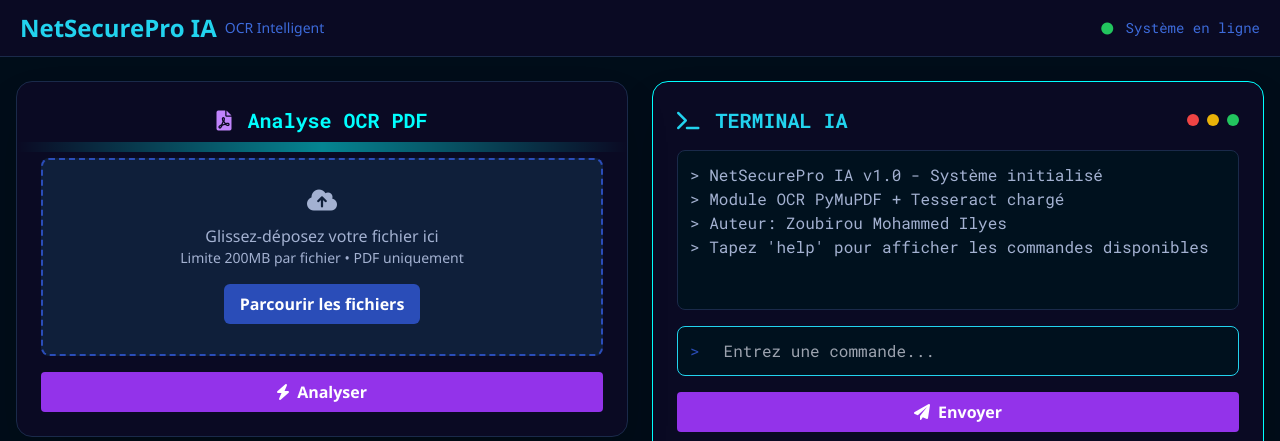
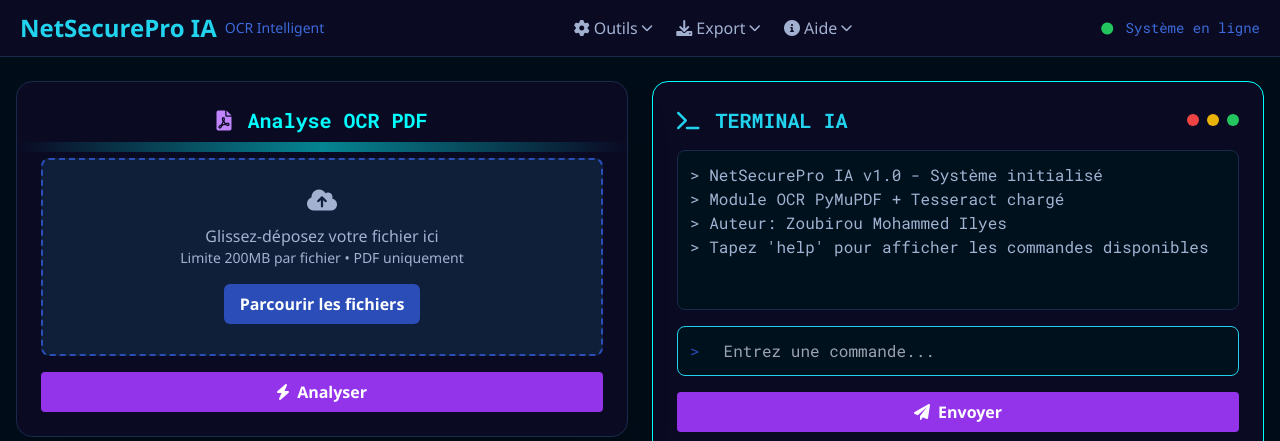
Before and after one commit to milyes/MedicalTrackerPro34, a Flask app: page / in a window 1280 px wide. Shown: the top 441 px of the page. Run offline with Flask 3, Linux system fonts and the light colour scheme; some libraries are stand-ins or nearby versions.

Commit message:
Add a menu to access tools and options to improve user experience
Implement CLI modal, API info display, and dynamic menu options in main.js and index.html.

Replit-Commit-Author: Agent
Replit-Commit-Session-Id: 4a21743f-d701-41a5-90b3-54a30d902ef9
Replit-Commit-Screenshot-Url: https://storage.googleapis.com/screenshot-production-us-central1/65bda231-f7f0-4b85-b987-4c0955ce648d/9d36e78e-de61-4593-b38f-3dcd91ef2b02.jpg

```diff
--- a/static/js/main.js
+++ b/static/js/main.js
@@ -382,6 +382,330 @@ function exportAllPages() {
     showMessage('Export complet initié', 'success');
 }
 
+// Open CLI Modal
+function openCLIModal() {
+    const modal = document.createElement('div');
+    modal.className = 'fixed inset-0 bg-black bg-opacity-80 flex items-center justify-center z-50 p-4';
+
+    modal.innerHTML = `
+        <div class="bg-[#0a0a23] rounded-2xl border border-[#1a2a4a] w-full max-w-2xl">
+            <div class="p-4 border-b border-[#1a2a4a] flex justify-between items-center">
+                <h3 class="text-xl font-bold text-cyan-400">
+                    <i class="fas fa-terminal mr-2"></i>Interface CLI - NetSecurePro IA
+                </h3>
+                <button onclick="this.closest('.fixed').remove()" class="text-gray-400 hover:text-white text-xl">
+                    <i class="fas fa-times"></i>
+                </button>
+            </div>
+            <div class="p-6">
+                <div class="bg-[#00111e] rounded-lg p-4 mb-4 border border-[#1a2a4a]">
+                    <h4 class="text-cyan-400 mb-2 font-semibold">Utilisation CLI</h4>
+                    <pre class="terminal-text text-[#a3b1d1] text-sm">
+# Mode interactif
+python cli_ocr.py -i
+
+# Traitement direct
+python cli_ocr.py document.pdf -o resultat.txt
+
+# Export JSON
+python cli_ocr.py document.pdf -o data.json --json
+
+# Spécifier la langue
+python cli_ocr.py document.pdf -l fra+eng -o output.txt
+                    </pre>
+                </div>
+                <div class="grid grid-cols-2 gap-3">
+                    <button onclick="copyToClipboard('python cli_ocr.py -i')"
+                            class="bg-purple-600 hover:bg-purple-700 text-white px-3 py-2 rounded text-sm">
+                        <i class="fas fa-copy mr-1"></i>Copier Mode Interactif
+                    </button>
+                    <a href="/static/cli_ocr.py" download class="bg-green-600 hover:bg-green-700 text-white px-3 py-2 rounded text-sm text-center">
+                        <i class="fas fa-download mr-1"></i>Télécharger CLI
+                    </a>
+                </div>
+            </div>
+        </div>
+    `;
+
+    document.body.appendChild(modal);
+
+    modal.addEventListener('click', function(e) {
+        if (e.target === modal) {
+            modal.remove();
+        }
+    });
+}
+
+// Show API Info
+function showAPIInfo() {
+    fetch('/api/info')
+    .then(response => response.json())
+    .then(data => {
+        const modal = document.createElement('div');
+        modal.className = 'fixed inset-0 bg-black bg-opacity-80 flex items-center justify-center z-50 p-4';
+
+        modal.innerHTML = `
+            <div class="bg-[#0a0a23] rounded-2xl border border-[#1a2a4a] w-full max-w-2xl">
+                <div class="p-4 border-b border-[#1a2a4a] flex justify-between items-center">
+                    <h3 class="text-xl font-bold text-cyan-400">
+                        <i class="fas fa-code mr-2"></i>API Information
+                    </h3>
+                    <button onclick="this.closest('.fixed').remove()" class="text-gray-400 hover:text-white text-xl">
+                        <i class="fas fa-times"></i>
+                    </button>
+                </div>
+                <div class="p-6">
+                    <div class="bg-[#00111e] rounded-lg p-4 mb-4 border border-[#1a2a4a]">
+                        <h4 class="text-cyan-400 mb-2 font-semibold">Endpoints Disponibles</h4>
+                        <div class="space-y-2 text-sm">
+                            <div class="flex items-center">
+                                <span class="bg-green-600 text-white px-2 py-1 rounded text-xs mr-2">POST</span>
+                                <code class="text-[#a3b1d1]">/ask</code>
+                                <span class="text-gray-400 ml-2">- Commandes terminal</span>
+                            </div>
+                            <div class="flex items-center">
+                                <span class="bg-green-600 text-white px-2 py-1 rounded text-xs mr-2">POST</span>
+                                <code class="text-[#a3b1d1]">/process-pdf</code>
+                                <span class="text-gray-400 ml-2">- Upload PDF</span>
+                            </div>
+                            <div class="flex items-center">
+                                <span class="bg-blue-600 text-white px-2 py-1 rounded text-xs mr-2">GET</span>
+                                <code class="text-[#a3b1d1]">/export-text</code>
+                                <span class="text-gray-400 ml-2">- Export texte</span>
+                            </div>
+                            <div class="flex items-center">
+                                <span class="bg-blue-600 text-white px-2 py-1 rounded text-xs mr-2">GET</span>
+                                <code class="text-[#a3b1d1]">/generate-qr</code>
+                                <span class="text-gray-400 ml-2">- QR Code APK</span>
+                            </div>
+                            <div class="flex items-center">
+                                <span class="bg-blue-600 text-white px-2 py-1 rounded text-xs mr-2">GET</span>
+                                <code class="text-[#a3b1d1]">/api/info</code>
+                                <span class="text-gray-400 ml-2">- Info API</span>
+                            </div>
+                        </div>
+                    </div>
+                    <div class="grid grid-cols-2 gap-3">
+                        <button onclick="copyToClipboard('${window.location.origin}/api/info')"
+                                class="bg-purple-600 hover:bg-purple-700 text-white px-3 py-2 rounded text-sm">
+                            <i class="fas fa-copy mr-1"></i>Copier URL API
+                        </button>
+                        <button onclick="window.open('/api/info', '_blank')"
+                                class="bg-cyan-600 hover:bg-cyan-700 text-white px-3 py-2 rounded text-sm">
+                            <i class="fas fa-external-link-alt mr-1"></i>Voir API
+                        </button>
+                    </div>
+                </div>
+            </div>
+        `;
+
+        document.body.appendChild(modal);
+
+        modal.addEventListener('click', function(e) {
+            if (e.target === modal) {
+                modal.remove();
+            }
+        });
+    })
+    .catch(error => {
+        showMessage('Erreur lors du chargement des informations API', 'error');
+    });
+}
+
+// Show Shortcuts
+function showShortcuts() {
+    const modal = document.createElement('div');
+    modal.className = 'fixed inset-0 bg-black bg-opacity-80 flex items-center justify-center z-50 p-4';
+
+    modal.innerHTML = `
+        <div class="bg-[#0a0a23] rounded-2xl border border-[#1a2a4a] w-full max-w-2xl">
+            <div class="p-4 border-b border-[#1a2a4a] flex justify-between items-center">
+                <h3 class="text-xl font-bold text-cyan-400">
+                    <i class="fas fa-keyboard mr-2"></i>Raccourcis Clavier
+                </h3>
+                <button onclick="this.closest('.fixed').remove()" class="text-gray-400 hover:text-white text-xl">
+                    <i class="fas fa-times"></i>
+                </button>
+            </div>
+            <div class="p-6">
+                <div class="grid grid-cols-1 gap-4">
+                    <div class="bg-[#00111e] rounded-lg p-4 border border-[#1a2a4a]">
+                        <h4 class="text-cyan-400 mb-3 font-semibold">Navigation Générale</h4>
+                        <div class="space-y-2 text-sm">
+                            <div class="flex justify-between">
+                                <span class="text-[#a3b1d1]">Entrée</span>
+                                <span class="text-gray-400">Envoyer commande terminal</span>
+                            </div>
+                            <div class="flex justify-between">
+                                <span class="text-[#a3b1d1]">Échap</span>
+                                <span class="text-gray-400">Fermer modales</span>
+                            </div>
+                        </div>
+                    </div>
+                    <div class="bg-[#00111e] rounded-lg p-4 border border-[#1a2a4a]">
+                        <h4 class="text-cyan-400 mb-3 font-semibold">Visualiseur de Pages</h4>
+                        <div class="space-y-2 text-sm">
+                            <div class="flex justify-between">
+                                <span class="text-[#a3b1d1]">← →</span>
+                                <span class="text-gray-400">Navigation entre pages</span>
+                            </div>
+                            <div class="flex justify-between">
+                                <span class="text-[#a3b1d1]">Échap</span>
+                                <span class="text-gray-400">Fermer visualiseur</span>
+                            </div>
+                        </div>
+                    </div>
+                    <div class="bg-[#00111e] rounded-lg p-4 border border-[#1a2a4a]">
+                        <h4 class="text-cyan-400 mb-3 font-semibold">Actions Rapides</h4>
+                        <div class="space-y-2 text-sm">
+                            <div class="flex justify-between">
+                                <span class="text-[#a3b1d1]">Ctrl + U</span>
+                                <span class="text-gray-400">Upload fichier</span>
+                            </div>
+                            <div class="flex justify-between">
+                                <span class="text-[#a3b1d1]">Ctrl + E</span>
+                                <span class="text-gray-400">Export rapide</span>
+                            </div>
+                        </div>
+                    </div>
+                </div>
+            </div>
+        </div>
+    `;
+
+    document.body.appendChild(modal);
+
+    modal.addEventListener('click', function(e) {
+        if (e.target === modal) {
+            modal.remove();
+        }
+    });
+}
+
+// Show About
+function showAbout() {
+    const modal = document.createElement('div');
+    modal.className = 'fixed inset-0 bg-black bg-opacity-80 flex items-center justify-center z-50 p-4';
+
+    modal.innerHTML = `
+        <div class="bg-[#0a0a23] rounded-2xl border border-[#1a2a4a] w-full max-w-2xl">
+            <div class="p-4 border-b border-[#1a2a4a] flex justify-between items-center">
+                <h3 class="text-xl font-bold text-cyan-400">
+                    <i class="fas fa-heart mr-2"></i>À propos de NetSecurePro IA
+                </h3>
+                <button onclick="this.closest('.fixed').remove()" class="text-gray-400 hover:text-white text-xl">
+                    <i class="fas fa-times"></i>
+                </button>
+            </div>
+            <div class="p-6 text-center">
+                <div class="mb-6">
+                    <div class="text-6xl mb-4">🤖</div>
+                    <h4 class="text-2xl font-bold text-cyan-400 mb-2">NetSecurePro IA</h4>
+                    <p class="text-[#a3b1d1] mb-4">OCR Intelligent v1.0</p>
+                </div>
+                <div class="bg-[#00111e] rounded-lg p-4 mb-4 border border-[#1a2a4a] text-left">
+                    <p class="text-[#a3b1d1] mb-2">
+                        <strong class="text-cyan-400">Auteur:</strong> Zoubirou Mohammed Ilyes
+                    </p>
+                    <p class="text-[#a3b1d1] mb-2">
+                        <strong class="text-cyan-400">ORCID:</strong>
+                        <a href="https://orcid.org/0009-0007-7571-3178" target="_blank" class="text-purple-400 hover:underline">
+                            0009-0007-7571-3178
+                        </a>
+                    </p>
+                    <p class="text-[#a3b1d1] mb-2">
+                        <strong class="text-cyan-400">Version:</strong> 1.0
+                    </p>
+                    <p class="text-[#a3b1d1]">
+                        <strong class="text-cyan-400">Technologies:</strong> Flask, PyMuPDF, Tesseract OCR, TailwindCSS
+                    </p>
+                </div>
+                <div class="grid grid-cols-2 gap-3">
+                    <a href="https://orcid.org/0009-0007-7571-3178" target="_blank"
+                       class="bg-purple-600 hover:bg-purple-700 text-white px-3 py-2 rounded text-sm">
+                        <i class="fas fa-user mr-1"></i>Profil Auteur
+                    </a>
+                    <button onclick="generateQRCode()"
+                            class="bg-green-600 hover:bg-green-700 text-white px-3 py-2 rounded text-sm">
+                        <i class="fas fa-mobile-alt mr-1"></i>APK Mobile
+                    </button>
+                </div>
+            </div>
+        </div>
+    `;
+
+    document.body.appendChild(modal);
+
+    modal.addEventListener('click', function(e) {
+        if (e.target === modal) {
+            modal.remove();
+        }
+    });
+}
+
+// Export to JSON
+function exportToJSON() {
+    const pagesData = window.currentPagesData;
+    if (pagesData) {
+        const jsonData = {
+            app_name: "NetSecurePro IA - OCR Intelligent",
+            version: "1.0",
+            author: "Zoubirou Mohammed Ilyes",
+            export_date: new Date().toISOString(),
+            pages: pagesData
+        };
+
+        const blob = new Blob([JSON.stringify(jsonData, null, 2)], { type: 'application/json' });
+        const url = URL.createObjectURL(blob);
+        const a = document.createElement('a');
+        a.href = url;
+        a.download = `netsecurepro_export_${new Date().toISOString().slice(0,10)}.json`;
+        a.click();
+        URL.revokeObjectURL(url);
+
+        showMessage('Export JSON créé avec succès', 'success');
+    } else {
+        showMessage('Aucune donnée à exporter', 'error');
+    }
+}
+
+// Copy to clipboard
+function copyToClipboard(text) {
+    navigator.clipboard.writeText(text).then(function() {
+        showMessage('Copié dans le presse-papiers', 'success');
+    }, function() {
+        showMessage('Erreur de copie', 'error');
+    });
+}
+
+// Mobile menu toggle
+document.addEventListener('DOMContentLoaded', function() {
+    const mobileMenuBtn = document.getElementById('mobile-menu-btn');
+    const mobileMenu = document.getElementById('mobile-menu');
+
+    if (mobileMenuBtn && mobileMenu) {
+        mobileMenuBtn.addEventListener('click', function() {
+            mobileMenu.classList.toggle('hidden');
+        });
+    }
+
+    // Keyboard shortcuts
+    document.addEventListener('keydown', function(e) {
+        if (e.ctrlKey) {
+            switch(e.key) {
+                case 'u':
+                    e.preventDefault();
+                    document.getElementById('pdf-upload').click();
+                    break;
+                case 'e':
+                    e.preventDefault();
+                    sendMessage('export');
+                    break;
+            }
+        }
+    });
+});
+
 // Generate QR Code for APK download
 function generateQRCode() {
     fetch('/generate-qr')
--- a/templates/index.html
+++ b/templates/index.html
@@ -43,11 +43,101 @@
       <h1 class="text-2xl font-bold text-cyan-400">NetSecurePro IA</h1>
       <span class="text-[#3d6bdb] ml-2 text-sm">OCR Intelligent</span>
     </div>
-    <div class="terminal-text text-sm text-[#3d6bdb]">
+
+    <!-- Main Menu -->
+    <nav class="hidden md:flex items-center space-x-6">
+      <div class="relative group">
+        <button class="flex items-center text-[#a3b1d1] hover:text-cyan-400 transition-colors">
+          <i class="fas fa-cog mr-1"></i>
+          <span>Outils</span>
+          <i class="fas fa-chevron-down ml-1 text-xs"></i>
+        </button>
+        <div class="absolute right-0 mt-2 w-48 bg-[#0a0a23] border border-[#1a2a4a] rounded-lg shadow-xl opacity-0 invisible group-hover:opacity-100 group-hover:visible transition-all duration-200 z-50">
+          <a href="#" onclick="openCLIModal()" class="block px-4 py-2 text-[#a3b1d1] hover:bg-[#1a2a4a] hover:text-cyan-400 transition-colors">
+            <i class="fas fa-terminal mr-2"></i>Interface CLI
+          </a>
+          <a href="#" onclick="generateQRCode()" class="block px-4 py-2 text-[#a3b1d1] hover:bg-[#1a2a4a] hover:text-cyan-400 transition-colors">
+            <i class="fas fa-qrcode mr-2"></i>QR Code APK
+          </a>
+          <a href="#" onclick="showAPIInfo()" class="block px-4 py-2 text-[#a3b1d1] hover:bg-[#1a2a4a] hover:text-cyan-400 transition-colors">
+            <i class="fas fa-code mr-2"></i>API Info
+          </a>
+          <a href="#" onclick="showShortcuts()" class="block px-4 py-2 text-[#a3b1d1] hover:bg-[#1a2a4a] hover:text-cyan-400 transition-colors">
+            <i class="fas fa-keyboard mr-2"></i>Raccourcis
+          </a>
+        </div>
+      </div>
+
+      <div class="relative group">
+        <button class="flex items-center text-[#a3b1d1] hover:text-cyan-400 transition-colors">
+          <i class="fas fa-download mr-1"></i>
+          <span>Export</span>
+          <i class="fas fa-chevron-down ml-1 text-xs"></i>
+        </button>
+        <div class="absolute right-0 mt-2 w-48 bg-[#0a0a23] border border-[#1a2a4a] rounded-lg shadow-xl opacity-0 invisible group-hover:opacity-100 group-hover:visible transition-all duration-200 z-50">
+          <a href="#" onclick="sendMessage('export')" class="block px-4 py-2 text-[#a3b1d1] hover:bg-[#1a2a4a] hover:text-cyan-400 transition-colors">
+            <i class="fas fa-file-text mr-2"></i>Export Texte
+          </a>
+          <a href="#" onclick="window.open('/export-text', '_blank')" class="block px-4 py-2 text-[#a3b1d1] hover:bg-[#1a2a4a] hover:text-cyan-400 transition-colors">
+            <i class="fas fa-download mr-2"></i>Télécharger
+          </a>
+          <a href="#" onclick="exportToJSON()" class="block px-4 py-2 text-[#a3b1d1] hover:bg-[#1a2a4a] hover:text-cyan-400 transition-colors">
+            <i class="fas fa-code mr-2"></i>Export JSON
+          </a>
+        </div>
+      </div>
+
+      <div class="relative group">
+        <button class="flex items-center text-[#a3b1d1] hover:text-cyan-400 transition-colors">
+          <i class="fas fa-info-circle mr-1"></i>
+          <span>Aide</span>
+          <i class="fas fa-chevron-down ml-1 text-xs"></i>
+        </button>
+        <div class="absolute right-0 mt-2 w-48 bg-[#0a0a23] border border-[#1a2a4a] rounded-lg shadow-xl opacity-0 invisible group-hover:opacity-100 group-hover:visible transition-all duration-200 z-50">
+          <a href="#" onclick="sendMessage('help')" class="block px-4 py-2 text-[#a3b1d1] hover:bg-[#1a2a4a] hover:text-cyan-400 transition-colors">
+            <i class="fas fa-question-circle mr-2"></i>Commandes
+          </a>
+          <a href="#" onclick="sendMessage('version')" class="block px-4 py-2 text-[#a3b1d1] hover:bg-[#1a2a4a] hover:text-cyan-400 transition-colors">
+            <i class="fas fa-info mr-2"></i>Version
+          </a>
+          <a href="https://orcid.org/0009-0007-7571-3178" target="_blank" class="block px-4 py-2 text-[#a3b1d1] hover:bg-[#1a2a4a] hover:text-cyan-400 transition-colors">
+            <i class="fas fa-user mr-2"></i>Auteur
+          </a>
+          <a href="#" onclick="showAbout()" class="block px-4 py-2 text-[#a3b1d1] hover:bg-[#1a2a4a] hover:text-cyan-400 transition-colors">
+            <i class="fas fa-heart mr-2"></i>À propos
+          </a>
+        </div>
+      </div>
+    </nav>
+
+    <!-- Mobile Menu Button -->
+    <button id="mobile-menu-btn" class="md:hidden text-[#a3b1d1] hover:text-cyan-400">
+      <i class="fas fa-bars text-xl"></i>
+    </button>
+
+    <div class="hidden md:block terminal-text text-sm text-[#3d6bdb]">
       <i class="fas fa-circle text-green-500 text-xs mr-1"></i>
       <span>Système en ligne</span>
     </div>
   </header>
+
+  <!-- Mobile Menu -->
+  <div id="mobile-menu" class="hidden md:hidden bg-[#0a0a23] border-b border-[#1a2a4a] px-5 py-3">
+    <div class="space-y-2">
+      <button onclick="openCLIModal()" class="w-full text-left px-3 py-2 text-[#a3b1d1] hover:bg-[#1a2a4a] rounded">
+        <i class="fas fa-terminal mr-2"></i>Interface CLI
+      </button>
+      <button onclick="generateQRCode()" class="w-full text-left px-3 py-2 text-[#a3b1d1] hover:bg-[#1a2a4a] rounded">
+        <i class="fas fa-qrcode mr-2"></i>QR Code APK
+      </button>
+      <button onclick="sendMessage('export')" class="w-full text-left px-3 py-2 text-[#a3b1d1] hover:bg-[#1a2a4a] rounded">
+        <i class="fas fa-download mr-2"></i>Export
+      </button>
+      <button onclick="sendMessage('help')" class="w-full text-left px-3 py-2 text-[#a3b1d1] hover:bg-[#1a2a4a] rounded">
+        <i class="fas fa-question-circle mr-2"></i>Aide
+      </button>
+    </div>
+  </div>
 
   <!-- Main Content -->
   <main class="flex-grow flex flex-col md:flex-row container mx-auto px-4 py-6 gap-6">
```
Also changed, not shown: static/cli_ocr.py (added, +245 -0 lines), attached_assets/file_0000000051f062309a34d6f507e60e13_1750616204271.png (added).
